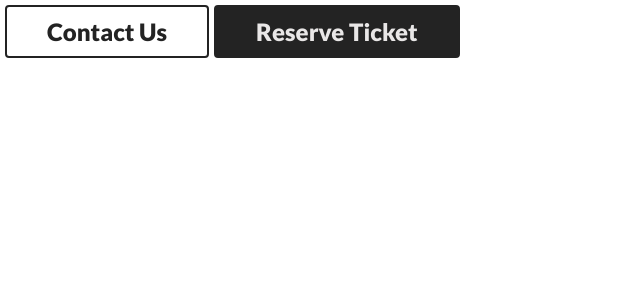
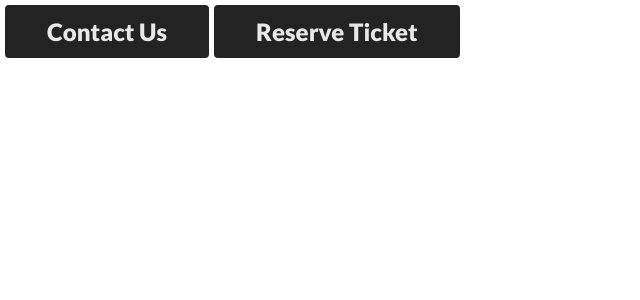
Before and after one commit to RodBrowning/Travel-Agency, a React (Create React App) app: page / in a window 1280 px wide. In both pictures the pointer is over the button "Contact Us". Shown: the top 300 px of the page, without its empty margins (0-640 px from the left). Built offline with nearby package versions, Linux system fonts and the light colour scheme.

Commit message:
Add button transition

```diff
--- a/src/scss/_buttons.scss
+++ b/src/scss/_buttons.scss
@@ -7,14 +7,24 @@
    border-radius: 4px;
    padding: 10px 40px;
    font-size: sizes.$button-font-size;
+   cursor: pointer;
+   transition: all 0.25s ease-in-out;
    &-primary {
       @extend .btn;
       background-color: transparent;
       color: colors.$primary-color;
+      &:hover {
+         background-color: colors.$bg-tertiary;
+         color: colors.$secondary-color;
+      }
    }
    &-secondary {
       @extend .btn;
       background-color: colors.$bg-tertiary;
       color: colors.$secondary-color;
+      &:hover {
+         background-color: transparent;
+         color: colors.$primary-color;
+      }
    }
 }
```
